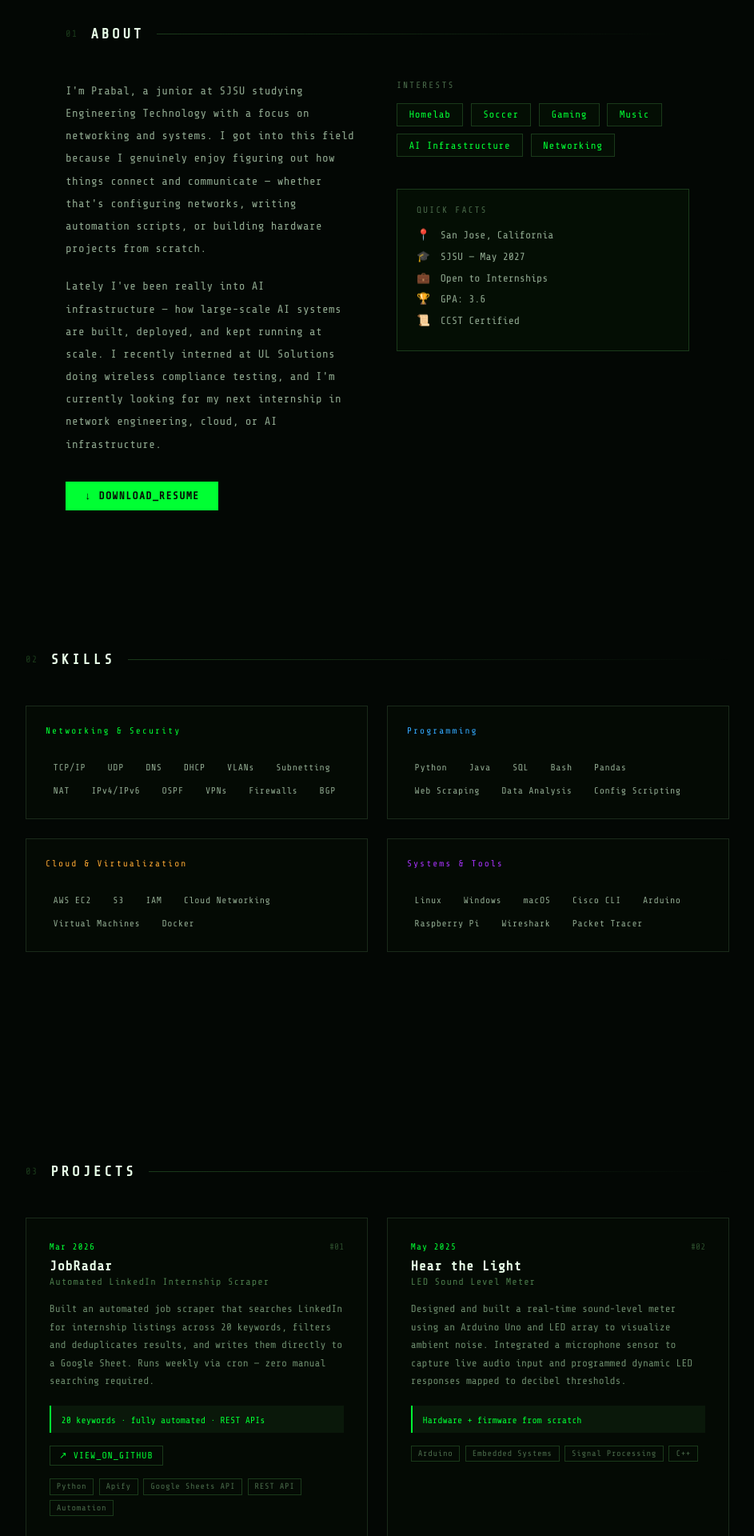
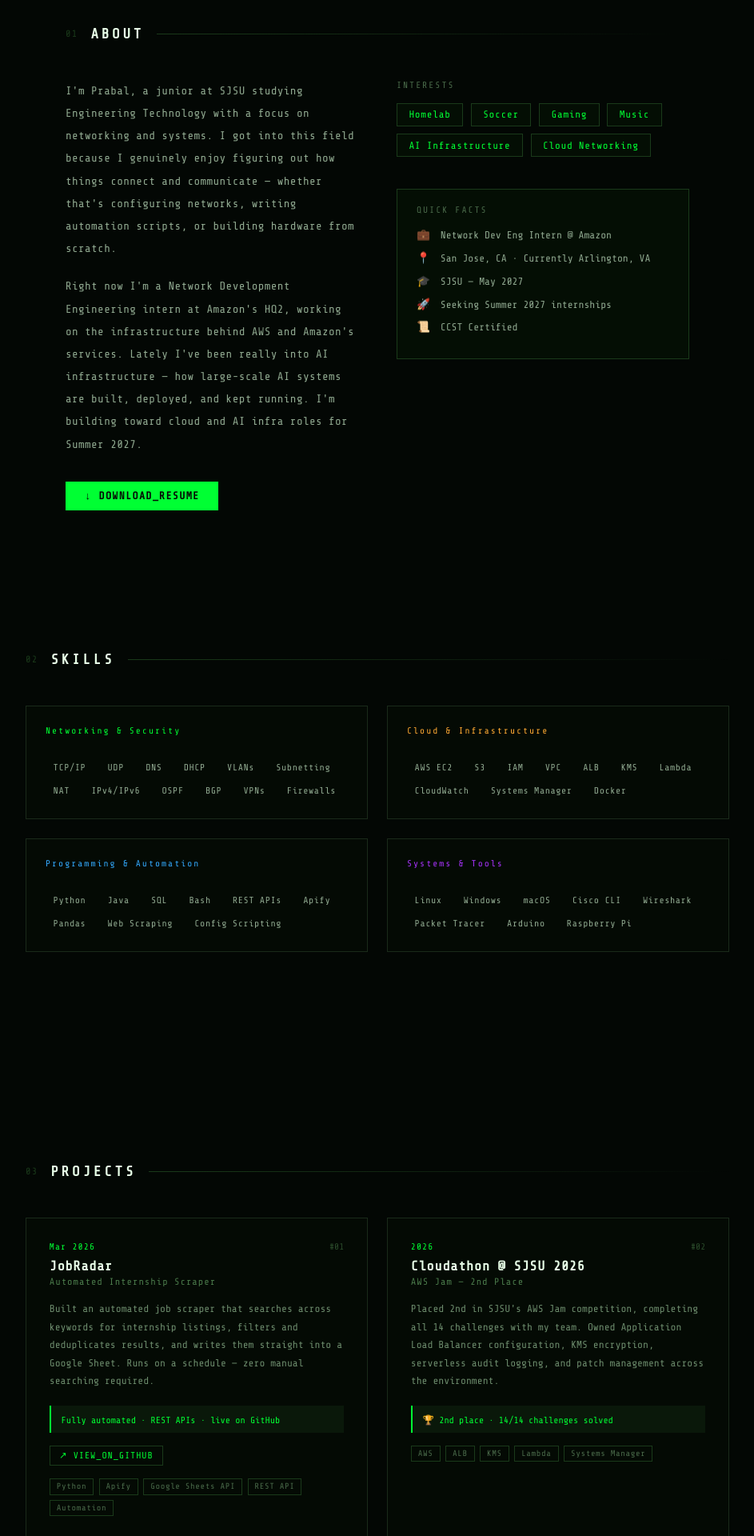
Before and after one commit to singhprabal1/my-portfolio, a React (Vite) app: page / in a window 1280 px wide. Shown: the part 880-2800 px from the top of the page at 80% size, without its empty margins (168-1111 px from the left). Built offline with nearby package versions, Linux system fonts and the light colour scheme.

Commit message:
Add Amazon Internship, cloudathon, polish + animations, update resume

```diff
--- a/src/App.jsx
+++ b/src/App.jsx
@@ -1,11 +1,11 @@
 import { useState, useEffect, useRef } from "react";
 
 const TYPING_STRINGS = [
-  "Network Engineer",
-  "Cloud & Infrastructure",
+  "Network Development Engineer",
+  "Cloud & AI Infrastructure",
+  "Amazon NDE Intern",
   "Systems Administrator",
   "Problem Solver",
-  "Engineering Technology Student",
   "CCST Certified",
 ];
 
@@ -33,6 +33,28 @@ function useTypingEffect(strings, speed = 80, pause = 1600) {
   }, [charIdx, deleting, idx, strings, speed, pause]);
 
   return display;
+}
+
+// Fades a section in the first time it scrolls into view
+function Reveal({ children, delay = 0 }) {
+  const ref = useRef(null);
+  const [shown, setShown] = useState(false);
+  useEffect(() => {
+    const el = ref.current;
+    if (!el) return;
+    const obs = new IntersectionObserver(([e]) => {
+      if (e.isIntersecting) { setShown(true); obs.disconnect(); }
+    }, { threshold: 0.12 });
+    obs.observe(el);
+    return () => obs.disconnect();
+  }, []);
+  return (
+    <div ref={ref} style={{
+      opacity: shown ? 1 : 0,
+      transform: shown ? "none" : "translateY(28px)",
+      transition: `opacity 0.7s ease ${delay}s, transform 0.7s ease ${delay}s`,
+    }}>{children}</div>
+  );
 }
 
 function Navbar({ active, setActive }) {
@@ -107,6 +129,20 @@ function Hero({ scrollTo }) {
       opacity: mounted ? 1 : 0, transform: mounted ? "none" : "translateY(24px)",
       transition: "opacity 0.7s, transform 0.7s",
     }}>
+      {/* live status pill */}
+      <div style={{
+        display: "inline-flex", alignItems: "center", gap: "0.6rem",
+        padding: "0.35rem 0.9rem", border: "1px solid #1a3d1a",
+        background: "#060e06", marginBottom: "1.4rem", borderRadius: "2px",
+      }}>
+        <span style={{
+          width: "7px", height: "7px", borderRadius: "50%", background: "#0f3",
+          boxShadow: "0 0 8px #0f3", animation: "pulse 1.6s ease-in-out infinite",
+        }} />
+        <span style={{ fontFamily: "'Share Tech Mono', monospace", color: "#8fa88f", fontSize: "0.72rem", letterSpacing: "0.1em" }}>
+          CURRENTLY @ AMAZON HQ2 — ARLINGTON, VA
+        </span>
+      </div>
       <div style={{ color: "#0f3", fontFamily: "'Share Tech Mono', monospace", fontSize: "0.9rem", marginBottom: "1rem", letterSpacing: "0.12em" }}>
         &gt;_ hello, world —
       </div>
@@ -127,13 +163,14 @@ function Hero({ scrollTo }) {
         }} />
       </div>
       <p style={{
-        marginTop: "2rem", maxWidth: "580px", color: "#8fa88f",
+        marginTop: "2rem", maxWidth: "600px", color: "#8fa88f",
         fontFamily: "'Share Tech Mono', monospace", fontSize: "0.88rem",
-        lineHeight: 1.85, letterSpacing: "0.03em",
+        lineHeight: 1.95, letterSpacing: "0.03em",
       }}>
-        Junior @ San Jose State University — B.S. Engineering Technology,<br />
-        concentration in Computer Network System Management. Building things<br />
-        with networks, code, and hardware. 3.6 GPA. CCST certified.
+        Network Development Engineering intern at Amazon's HQ2 campus. Junior @ San
+        Jose State University — Engineering Technology, concentration in Computer
+        Network System Management. Building toward a career in cloud networking and
+        AI infrastructure. CCST certified.
       </p>
       <div style={{ display: "flex", flexWrap: "wrap", gap: "0.5rem", marginTop: "2.2rem" }}>
         {skills.map(s => (
@@ -170,13 +207,12 @@ function Hero({ scrollTo }) {
 }
 
 function About() {
-  const [mounted, setMounted] = useState(false);
-  useEffect(() => { setTimeout(() => setMounted(true), 200); }, []);
-  const interests = ["Homelab", "Soccer", "Gaming", "Music", "AI Infrastructure", "Networking"];
+  const interests = ["Homelab", "Soccer", "Gaming", "Music", "AI Infrastructure", "Cloud Networking"];
   return (
     <section style={{ minHeight: "80vh", padding: "7rem 2.5rem 4rem", maxWidth: "860px", margin: "0 auto" }}>
       <SectionHeader label="01" title="ABOUT" />
-      <div style={{
+      <Reveal>
+        <div className="about-grid" style={{
           marginTop: "3rem", display: "grid",
           gridTemplateColumns: "1fr 1fr", gap: "3rem",
         }}>
@@ -185,13 +221,13 @@ function About() {
               fontFamily: "'Share Tech Mono', monospace", color: "#8fa88f",
               fontSize: "0.88rem", lineHeight: 2, letterSpacing: "0.03em",
             }}>
-            I'm Prabal, a junior at SJSU studying Engineering Technology with a focus on networking and systems. I got into this field because I genuinely enjoy figuring out how things connect and communicate — whether that's configuring networks, writing automation scripts, or building hardware projects from scratch.
+              I'm Prabal, a junior at SJSU studying Engineering Technology with a focus on networking and systems. I got into this field because I genuinely enjoy figuring out how things connect and communicate — whether that's configuring networks, writing automation scripts, or building hardware from scratch.
             </p>
             <p style={{
               fontFamily: "'Share Tech Mono', monospace", color: "#8fa88f",
               fontSize: "0.88rem", lineHeight: 2, letterSpacing: "0.03em", marginTop: "1.2rem",
             }}>
-            Lately I've been really into AI infrastructure — how large-scale AI systems are built, deployed, and kept running at scale. I recently interned at UL Solutions doing wireless compliance testing, and I'm currently looking for my next internship in network engineering, cloud, or AI infrastructure.
+              Right now I'm a Network Development Engineering intern at Amazon's HQ2, working on the infrastructure behind AWS and Amazon's services. Lately I've been really into AI infrastructure — how large-scale AI systems are built, deployed, and kept running. I'm building toward cloud and AI infra roles for Summer 2027.
             </p>
             <a href="/resume.pdf" download style={{
               display: "inline-block", marginTop: "2rem",
@@ -215,20 +251,21 @@ function About() {
             <div style={{ marginTop: "2.5rem", padding: "1.2rem 1.5rem", border: "1px solid #1a3a1a", background: "#040e04" }}>
               <div style={{ fontFamily: "'Share Tech Mono', monospace", color: "#4a6a4a", fontSize: "0.7rem", letterSpacing: "0.18em", marginBottom: "1rem" }}>QUICK FACTS</div>
               {[
-              ["📍", "San Jose, California"],
+                ["💼", "Network Dev Eng Intern @ Amazon"],
+                ["📍", "San Jose, CA · Currently Arlington, VA"],
                 ["🎓", "SJSU — May 2027"],
-              ["💼", "Open to Internships"],
-              ["🏆", "GPA: 3.6"],
+                ["🚀", "Seeking Summer 2027 internships"],
                 ["📜", "CCST Certified"],
               ].map(([icon, text]) => (
-              <div key={text} style={{ display: "flex", gap: "0.8rem", alignItems: "center", marginBottom: "0.6rem" }}>
+                <div key={text} style={{ display: "flex", gap: "0.8rem", alignItems: "flex-start", marginBottom: "0.6rem" }}>
                   <span style={{ fontSize: "0.85rem" }}>{icon}</span>
-                <span style={{ fontFamily: "'Share Tech Mono', monospace", color: "#8fa88f", fontSize: "0.82rem" }}>{text}</span>
+                  <span style={{ fontFamily: "'Share Tech Mono', monospace", color: "#8fa88f", fontSize: "0.8rem", lineHeight: 1.5 }}>{text}</span>
                 </div>
               ))}
             </div>
           </div>
         </div>
+      </Reveal>
     </section>
   );
 }
@@ -237,22 +274,22 @@ const SKILL_GROUPS = [
   {
     label: "Networking & Security",
     color: "#0f3",
-    skills: ["TCP/IP", "UDP", "DNS", "DHCP", "VLANs", "Subnetting", "NAT", "IPv4/IPv6", "OSPF", "VPNs", "Firewalls", "BGP"],
+    skills: ["TCP/IP", "UDP", "DNS", "DHCP", "VLANs", "Subnetting", "NAT", "IPv4/IPv6", "OSPF", "BGP", "VPNs", "Firewalls"],
   },
   {
-    label: "Programming",
-    color: "#3af",
-    skills: ["Python", "Java", "SQL", "Bash", "Pandas", "Web Scraping", "Data Analysis", "Config Scripting"],
+    label: "Cloud & Infrastructure",
+    color: "#fa3",
+    skills: ["AWS EC2", "S3", "IAM", "VPC", "ALB", "KMS", "Lambda", "CloudWatch", "Systems Manager", "Docker"],
   },
   {
-    label: "Cloud & Virtualization",
-    color: "#fa3",
-    skills: ["AWS EC2", "S3", "IAM", "Cloud Networking", "Virtual Machines", "Docker"],
+    label: "Programming & Automation",
+    color: "#3af",
+    skills: ["Python", "Java", "SQL", "Bash", "REST APIs", "Apify", "Pandas", "Web Scraping", "Config Scripting"],
   },
   {
     label: "Systems & Tools",
     color: "#a3f",
-    skills: ["Linux", "Windows", "macOS", "Cisco CLI", "Arduino", "Raspberry Pi", "Wireshark", "Packet Tracer"],
+    skills: ["Linux", "Windows", "macOS", "Cisco CLI", "Wireshark", "Packet Tracer", "Arduino", "Raspberry Pi"],
   },
 ];
 
@@ -261,9 +298,10 @@ function Skills() {
     <section style={{ minHeight: "80vh", padding: "7rem 2.5rem 4rem", maxWidth: "960px", margin: "0 auto" }}>
       <SectionHeader label="02" title="SKILLS" />
       <div style={{ display: "grid", gridTemplateColumns: "repeat(auto-fill, minmax(280px, 1fr))", gap: "1.5rem", marginTop: "3rem" }}>
-        {SKILL_GROUPS.map((group) => (
-          <div key={group.label} style={{
-            border: "1px solid #1a2a1a", background: "#040a04", padding: "1.5rem",
+        {SKILL_GROUPS.map((group, gi) => (
+          <Reveal key={group.label} delay={gi * 0.08}>
+            <div style={{
+              border: "1px solid #1a2a1a", background: "#040a04", padding: "1.5rem", height: "100%",
             }}>
               <div style={{
                 fontFamily: "'Share Tech Mono', monospace", fontSize: "0.7rem",
@@ -281,6 +319,7 @@ function Skills() {
                 ))}
               </div>
             </div>
+          </Reveal>
         ))}
       </div>
     </section>
@@ -290,19 +329,35 @@ function Skills() {
 const PROJECTS = [
   {
     name: "JobRadar",
-    subtitle: "Automated LinkedIn Internship Scraper",
+    subtitle: "Automated Internship Scraper",
     date: "Mar 2026",
     tags: ["Python", "Apify", "Google Sheets API", "REST API", "Automation"],
-    desc: "Built an automated job scraper that searches LinkedIn for internship listings across 20 keywords, filters and deduplicates results, and writes them directly to a Google Sheet. Runs weekly via cron — zero manual searching required.",
-    highlight: "20 keywords · fully automated · REST APIs",
+    desc: "Built an automated job scraper that searches across keywords for internship listings, filters and deduplicates results, and writes them straight into a Google Sheet. Runs on a schedule — zero manual searching required.",
+    highlight: "Fully automated · REST APIs · live on GitHub",
     github: "https://github.com/singhprabal1/JobRadar",
+  },
+  {
+    name: "Cloudathon @ SJSU 2026",
+    subtitle: "AWS Jam — 2nd Place",
+    date: "2026",
+    tags: ["AWS", "ALB", "KMS", "Lambda", "Systems Manager"],
+    desc: "Placed 2nd in SJSU's AWS Jam competition, completing all 14 challenges with my team. Owned Application Load Balancer configuration, KMS encryption, serverless audit logging, and patch management across the environment.",
+    highlight: "🏆 2nd place · 14/14 challenges solved",
+  },
+  {
+    name: "Wireless Compliance Automation",
+    subtitle: "UL Solutions — Internship",
+    date: "2025",
+    tags: ["Python", "Bash", "RF Testing", "Automation"],
+    desc: "Automated wireless compliance test workflows at UL Solutions using Python and Bash. Reduced manual test time and improved reproducibility across Wi-Fi, BLE, and LTE evaluations. Operated SAR testing systems.",
+    highlight: "Industry: RF / Regulatory Compliance",
   },
   {
     name: "Hear the Light",
     subtitle: "LED Sound Level Meter",
     date: "May 2025",
     tags: ["Arduino", "Embedded Systems", "Signal Processing", "C++"],
-    desc: "Designed and built a real-time sound-level meter using an Arduino Uno and LED array to visualize ambient noise. Integrated a microphone sensor to capture live audio input and programmed dynamic LED responses mapped to decibel thresholds.",
+    desc: "Designed and built a real-time sound-level meter using an Arduino Uno and LED array to visualize ambient noise. Integrated a microphone sensor and programmed dynamic LED responses mapped to decibel thresholds.",
     highlight: "Hardware + firmware from scratch",
   },
   {
@@ -310,16 +365,8 @@ const PROJECTS = [
     subtitle: "Autonomous Navigation",
     date: "Dec 2023",
     tags: ["Arduino", "IR Sensors", "PID Control", "Robotics"],
-    desc: "Built an autonomous robot using Arduino and infrared sensors that achieves >95% tracking accuracy across varied surfaces and speeds. Calibrated sensor arrays and implemented control logic to handle edge cases and dynamic course changes.",
+    desc: "Built an autonomous robot using Arduino and infrared sensors achieving >95% tracking accuracy across varied surfaces and speeds. Calibrated sensor arrays and implemented control logic for edge cases.",
     highlight: "95% sensor accuracy · 40% control improvement",
-  },
-  {
-    name: "Wireless Compliance Automation",
-    subtitle: "UL Solutions — Internship",
-    date: "2025",
-    tags: ["Python", "Bash", "RF Testing", "Automation"],
-    desc: "Automated wireless compliance test workflows at UL Solutions using Python and Bash scripts. Reduced manual test time significantly and improved reproducibility across Wi-Fi, BLE, and LTE evaluations. Operated SAR testing systems.",
-    highlight: "Industry: RF / Regulatory Compliance",
   },
 ];
 
@@ -330,10 +377,11 @@ function Projects() {
       <SectionHeader label="03" title="PROJECTS" />
       <div style={{ display: "grid", gridTemplateColumns: "repeat(auto-fill, minmax(280px, 1fr))", gap: "1.5rem", marginTop: "3rem" }}>
         {PROJECTS.map((p, i) => (
-          <div key={i} onMouseEnter={() => setHovered(i)} onMouseLeave={() => setHovered(null)} style={{
+          <Reveal key={i} delay={(i % 2) * 0.08}>
+            <div onMouseEnter={() => setHovered(i)} onMouseLeave={() => setHovered(null)} style={{
               border: `1px solid ${hovered === i ? "#0f3" : "#1a2a1a"}`,
               background: hovered === i ? "#060e06" : "#040a04",
-            padding: "1.8rem", cursor: "default",
+              padding: "1.8rem", cursor: "default", height: "100%",
               transition: "border-color 0.25s, background 0.25s",
               position: "relative", overflow: "hidden",
             }}>
@@ -370,6 +418,7 @@ function Projects() {
                 ))}
               </div>
             </div>
+          </Reveal>
         ))}
       </div>
     </section>
@@ -377,6 +426,16 @@ function Projects() {
 }
 
 const EXPERIENCE = [
+  {
+    role: "Network Development Engineer Intern",
+    company: "Amazon (AWS) — HQ2, Arlington VA",
+    dates: "May 2026 – Aug 2026",
+    bullets: [
+      "Working on large-scale network infrastructure at Amazon's HQ2 campus, supporting the systems that power AWS and Amazon services.",
+      "Building hands-on experience with enterprise-scale networking, automation, and cloud infrastructure operations.",
+      "Collaborating with engineering teams on real production networking challenges at global scale.",
+    ],
+  },
   {
     role: "Testing Engineer Intern",
     company: "UL Solutions",
@@ -411,7 +470,8 @@ function Experience() {
       <SectionHeader label="04" title="EXPERIENCE" />
       <div style={{ marginTop: "3rem", display: "flex", flexDirection: "column", gap: "2.5rem" }}>
         {EXPERIENCE.map((e, i) => (
-          <div key={i} style={{ borderLeft: "2px solid #1a3a1a", paddingLeft: "1.8rem", position: "relative" }}>
+          <Reveal key={i} delay={i * 0.05}>
+            <div style={{ borderLeft: "2px solid #1a3a1a", paddingLeft: "1.8rem", position: "relative" }}>
               <div style={{
                 position: "absolute", left: "-5px", top: "4px",
                 width: "8px", height: "8px", background: "#0f3", borderRadius: "50%",
@@ -431,9 +491,11 @@ function Experience() {
                 ))}
               </ul>
             </div>
+          </Reveal>
         ))}
       </div>
 
+      <Reveal>
         <div style={{ marginTop: "4rem" }}>
           <h3 style={{ fontFamily: "'Share Tech Mono', monospace", color: "#4a6a4a", fontSize: "0.75rem", letterSpacing: "0.18em", marginBottom: "1.5rem" }}>CERTIFICATIONS</h3>
           <div style={{ display: "flex", flexDirection: "column", gap: "0.8rem" }}>
@@ -452,7 +514,9 @@ function Experience() {
             ))}
           </div>
         </div>
+      </Reveal>
 
+      <Reveal>
         <div style={{ marginTop: "3rem" }}>
           <h3 style={{ fontFamily: "'Share Tech Mono', monospace", color: "#4a6a4a", fontSize: "0.75rem", letterSpacing: "0.18em", marginBottom: "1rem" }}>EDUCATION</h3>
           <div style={{ border: "1px solid #1a3a1a", padding: "1.2rem 1.5rem", background: "#040e04" }}>
@@ -460,10 +524,11 @@ function Experience() {
             <div style={{ fontFamily: "'Share Tech Mono', monospace", color: "#4a6a4a", fontSize: "0.78rem", marginTop: "0.3rem" }}>Computer Network System Management · Minor: Business, CS</div>
             <div style={{ display: "flex", justifyContent: "space-between", flexWrap: "wrap", marginTop: "0.8rem" }}>
               <span style={{ fontFamily: "'Share Tech Mono', monospace", color: "#0f3", fontSize: "0.8rem" }}>San Jose State University</span>
-            <span style={{ fontFamily: "'Share Tech Mono', monospace", color: "#4a6a4a", fontSize: "0.78rem" }}>GPA: 3.6 · May 2027</span>
+              <span style={{ fontFamily: "'Share Tech Mono', monospace", color: "#4a6a4a", fontSize: "0.78rem" }}>May 2027</span>
             </div>
           </div>
         </div>
+      </Reveal>
     </section>
   );
 }
@@ -479,13 +544,13 @@ function Contact() {
     <section id="contact-section" style={{ minHeight: "80vh", padding: "7rem 2.5rem 4rem", maxWidth: "700px", margin: "0 auto" }}>
       <SectionHeader label="05" title="CONTACT" />
       <p style={{ fontFamily: "'Share Tech Mono', monospace", color: "#6b8a6b", fontSize: "0.88rem", lineHeight: 1.85, marginTop: "2rem", maxWidth: "480px" }}>
-        Open to internships, collaborations, and interesting problems. Reach out — response time is fast.
+        Open to Summer 2027 internships, collaborations, and interesting problems. Reach out — response time is fast.
       </p>
       <div style={{ marginTop: "3rem", display: "flex", flexDirection: "column", gap: "1.2rem" }}>
         {[
           { label: "EMAIL", value: "prabals.0111@gmail.com", action: copy, actionLabel: copied ? "COPIED!" : "COPY" },
           { label: "PHONE", value: "(408) 210-4700" },
-          { label: "LOCATION", value: "San Jose, California" },
+          { label: "LOCATION", value: "San Jose, CA · Arlington, VA" },
         ].map((item, i) => (
           <div key={i} style={{
             display: "flex", justifyContent: "space-between", alignItems: "center",
@@ -546,6 +611,25 @@ function SectionHeader({ label, title }) {
   );
 }
 
+function BackToTop() {
+  const [show, setShow] = useState(false);
+  useEffect(() => {
+    const onScroll = () => setShow(window.scrollY > 600);
+    window.addEventListener("scroll", onScroll);
+    return () => window.removeEventListener("scroll", onScroll);
+  }, []);
+  if (!show) return null;
+  return (
+    <button onClick={() => window.scrollTo({ top: 0, behavior: "smooth" })} style={{
+      position: "fixed", bottom: "1.5rem", right: "1.5rem", zIndex: 200,
+      width: "42px", height: "42px", border: "1px solid #0f3",
+      background: "rgba(6,14,6,0.9)", color: "#0f3", cursor: "pointer",
+      fontFamily: "'Share Tech Mono', monospace", fontSize: "1.1rem",
+      backdropFilter: "blur(8px)",
+    }} aria-label="Back to top">↑</button>
+  );
+}
+
 export default function App() {
   const [active, setActive] = useState("home");
   const sectionRefs = {
@@ -579,6 +663,7 @@ export default function App() {
         ::-webkit-scrollbar-track { background: #040a04; }
         ::-webkit-scrollbar-thumb { background: #1a4a1a; }
         @keyframes blink { 0%,100% { opacity:1 } 50% { opacity:0 } }
+        @keyframes pulse { 0%,100% { opacity:1; transform:scale(1) } 50% { opacity:0.4; transform:scale(0.8) } }
         @keyframes scanline {
           0% { transform: translateY(-100%); }
           100% { transform: translateY(100vh); }
@@ -596,13 +681,16 @@ export default function App() {
             linear-gradient(90deg, rgba(0,255,51,0.025) 1px, transparent 1px);
           background-size: 48px 48px;
         }
-        @media (max-width: 600px) {
-          .about-grid { grid-template-columns: 1fr !important; }
+        @media (max-width: 700px) {
+          .about-grid { grid-template-columns: 1fr !important; gap: 2rem !important; }
+          nav { padding: 0 1.2rem !important; }
+          nav > div { gap: 1rem !important; }
         }
       `}</style>
       <div className="scanline" />
       <div className="grid-bg" />
       <Navbar active={active} setActive={scrollTo} />
+      <BackToTop />
       <div style={{ position: "relative", zIndex: 1 }}>
         <div ref={sectionRefs.home}><Hero scrollTo={scrollTo} /></div>
         <div ref={sectionRefs.about}><About /></div>
```
Also changed, not shown: 1 other file (tests, documents, lock files or other folders). Lines whose indentation alone changed are shown as unchanged.
